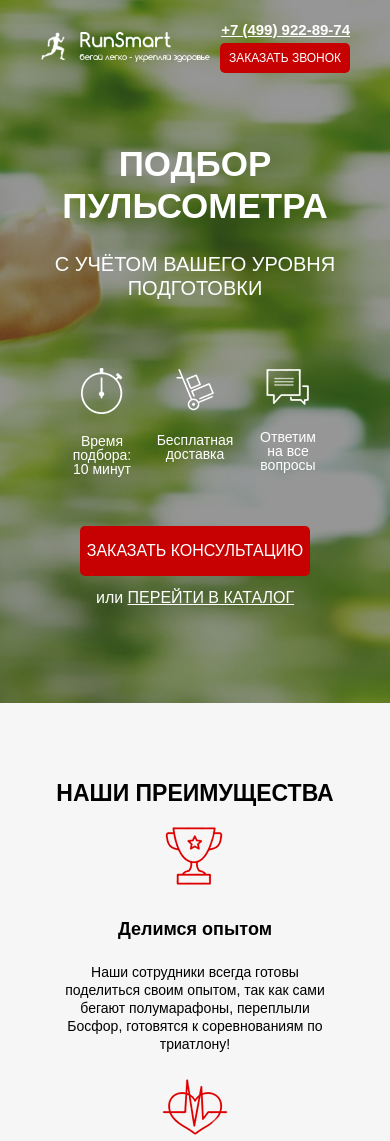
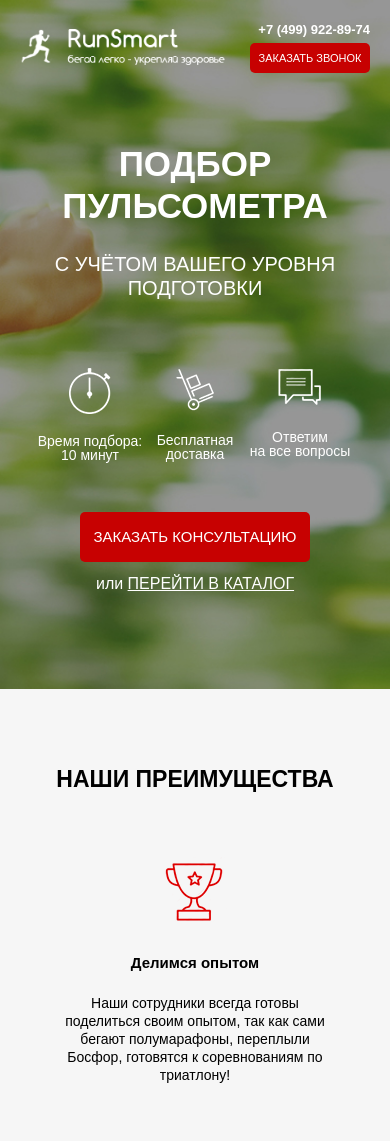
Before and after one commit to ValerijaMiller2001/run_smart, a plain HTML site: page index.html in a window 390 px wide. Shown: the top 1141 px of the page. Drawn offline with nearby package versions, Linux system fonts and the light colour scheme.

Commit message:
adaptive+

```diff
--- a/css/general.css
+++ b/css/general.css
@@ -14,12 +14,13 @@
 
 .header {
     display: flex;
-    justify-content: space-between;
+    justify-content: center;
     align-items: center;
 }
 
 .header_logo {
     width: 250px;
+    margin-right: 56px;
 }
 
 .header_logo img {
@@ -32,6 +33,8 @@
     font-size: 12px;
     font-weight: 500;
     line-height: 12px;
+    margin-left: 56px;
+    margin-right: 100px;
 }
 
 .header_official span {
@@ -44,6 +47,7 @@
     display: flex;
     flex-direction: column;
     align-items: flex-end;
+    margin-left: 100px;
 }
 
 .header_phone {
@@ -52,11 +56,13 @@
     font-size: 18px;
     font-weight: 700;
     line-height: 18px;
+    text-decoration: none;
+    transition: 0.5s all;
 }
 
 .header_phone:hover {
     color: var(--white-color);
-    text-decoration: none;
+    text-decoration: underline;
 }
 
 .button {
@@ -72,6 +78,12 @@
     font-weight: 500;
     text-transform: uppercase;
 }
+
+.button:hover {
+    box-shadow: 3px 3px 20px var(--black-color); /* по Х, по У, размер размытия тени, цвет */
+    border: none;
+}
+
 
 .promo_wrapper {
     display: flex;
@@ -156,7 +168,7 @@
 
 .advantages_wrapper {
     display: flex;
-    justify-content: space-between;
+    justify-content: center;
 }
 
 .advantages_item {
@@ -164,7 +176,10 @@
     flex-direction: column;
     align-items: center;
     margin-top: 60px;
-    width: 238px;
+    width: 33%;
+/*     width: 238px; */
+    margin-right: 34px;
+    margin-left: 34px;
 }
 
 
@@ -279,6 +294,7 @@
     width: 31px;
     height: 50px;
 }
+
 
 /* Картинка в карусели */
 .tns-item img {
--- a/css/media.css
+++ b/css/media.css
@@ -8,26 +8,36 @@
         padding-right: 20px;
     }
 
-    .promo {
-        padding: 21px 20px 93px 20px;
+    .header_logo {
+        margin-right: 25px;
     }
 
-    .advantages {
-        padding: 73px 20px 65px 20px;
+    .header_official {
+        margin-right: 50px;
+        margin-left: 25px;
+    }
+
+    .header_contacts {
+        margin-left: 50px;
+    }
+
+    .header_phone {
+        font-size: 16px;
     }
 
     .advantages_item {
-        width: 280px;
-        padding: 10px;
+        margin-right: 15px;
+        margin-left: 15px;
+    }
+
+    .advantages_subheader {
+        font-size: 15px;
     }
 
     .advantages_descr br {
         display: none;
     }
 
-    .consultation {
-        padding: 100px 20px 92px 20px;
-    }
 
     .consultation .title {
         font-size: 33px;
@@ -120,21 +130,26 @@
         padding-right: 20px;
     }
 
-    .header_logo {
-        width: 175px;
+    .header_official {
+        margin-right: 25px;
+    }
+
+    .header_official span {
+        font-size: 11px;
+    }
+
+    .header_contacts {
+        margin-left: 25px;
     }
 
     .header_phone {
-        font-size: 17px;
+        font-size: 14px;
     }
 
-    .header_official {
-        font-size: 10px;
+    .button {
+        width: 140px;
     }
 
-    .header_official span {
-        font-size: 15px;
-    }
 
     .promo_header {
         font-size: 35px;
@@ -150,18 +165,21 @@
 
     .advantages_wrapper {
         display: block;
+        margin: 0 auto;
     }
 
     .advantages_item {
-        width: 390px;
         display: block;
         margin: 0 auto;
+        width: 80%;
+        margin-top: 60px;
     }
 
     .advantages_item img {
         display: block;
         margin: 0 auto;
     }
+
 
     .catalog_content {
         margin-right: 10px;
@@ -174,16 +192,8 @@
 }
 
 @media screen and (max-width: 575px){
-    .header_logo {
-        margin-right: 10px;
-    }
-
     .header_official {
         display: none;
-    }
-
-    .button {
-        width: 130px;
     }
 
     .button_main {
@@ -191,9 +201,6 @@
         display: block;
         margin: 0 auto;
         margin-top: 50px;
-    }
-
-    .header_phone {
         font-size: 15px;
     }
 
@@ -224,13 +231,6 @@
         font-size: 23px;
     }
 
-    .advantages_item {
-        width: 290px;
-    }
-
-    .consultation {
-        padding: 80px 20px 92px 20px;
-    }
 
     .consultation .title {
         text-align: center;
@@ -316,12 +316,32 @@
 }
 
 @media screen and (max-width: 481px) {
+    .header_logo {
+        margin-right: 0;
+    }
+
+    .button {
+        width: 120px;
+        font-size: 11px;
+    }
+
+    .button_main {
+        width: 230px;
+        font-size: 15px;
+    }
+
+    .button_submit {
+        width: 270px;
+        font-size: 16px;
+    }
+
+    .header_phone {
+        font-size: 13px;
+    }
+
     .catalog_tabs {
         display: block;
         margin: 0 auto;
-/*         width: 155px;
-        height: 45px;
-        font-size: 16px; */
     }
 
     .catalog_tab {
--- a/index.html
+++ b/index.html
@@ -10,10 +10,10 @@
     <link rel="stylesheet" href="css/style.css">
 </head>
 <body>
-    <section class="promo">
+    <section class="promo" id="promo">
         <div class="container">
             <header class="header">
-                <a href="#" class="header_logo"><img src="img/main/logo.png" alt="logo"></a>
+                <a href="#promo" class="header_logo"><img src="img/main/logo.png" alt="logo"></a>
                 <div class="header_official">Официальный представитель <span>Garmin, Polar, Suunto</span>
                 </div>
                 <div class="header_contacts">
@@ -43,7 +43,7 @@
                 <button class="button button_main">заказать кОНСУЛЬТАЦИЮ</button>
                 <div class="promo_link">
                     или
-                    <a href="#">ПЕРЕЙТИ В КАТАЛОГ</a>
+                    <a href="#catalog">ПЕРЕЙТИ В КАТАЛОГ</a>
                 </div>
             </div>
         </div>
@@ -106,7 +106,7 @@
         </div>
     </section>
 
-    <section class="catalog">
+    <section class="catalog" id="catalog">
         <div class="container">
             <h2 class="title">Каталог пульсометров</h2>
             <ul class="catalog_tabs">
@@ -518,7 +518,7 @@
     </section>
 
     <footer class="footer">
-        <iframe src="https://www.google.com/maps/embed?pb=!1m18!1m12!1m3!1d2244.43048007664!2d37.646996!3d55.768395!2m3!1f0!2f0!3f0!3m2!1i1024!2i768!4f13.1!3m3!1m2!1s0x46b54a636edcd2ad%3A0x4c2ca101e2c8c617!2z0JzRj9GB0L3QuNGG0LrQuNC5INC_0YAt0LQsIDQvMywg0JzQvtGB0LrQstCwLCDQoNC-0YHRgdC40Y8sIDEwNzA3OA!5e0!3m2!1sru!2srs!4v1706196443090!5m2!1sru!2srs" width="100%" height="630" style="border:0;" allowfullscreen="" loading="lazy" referrerpolicy="no-referrer-when-downgrade"></iframe>
+        <iframe src="https://www.google.com/maps/embed?pb=!1m18!1m12!1m3!1d2244.4303078892776!2d37.64442107710652!3d55.76839799078958!2m3!1f0!2f0!3f0!3m2!1i1024!2i768!4f13.1!3m3!1m2!1s0x46b54a636edcd2ad%3A0x4c2ca101e2c8c617!2z0JzRj9GB0L3QuNGG0LrQuNC5INC_0YAt0LQsIDQvMywg0JzQvtGB0LrQstCwLCDQoNC-0YHRgdC40Y8sIDEwNzA3OA!5e0!3m2!1sru!2srs!4v1706285058556!5m2!1sru!2srs" width="100%" height="630" style="border:0;" allowfullscreen="" loading="lazy" referrerpolicy="no-referrer-when-downgrade"></iframe>
         <div class="footer_info">
             <div class="footer_info_link">
                 <address class="footer_address">Москва, Мясницкий проезд, д.3с1</address>
```
